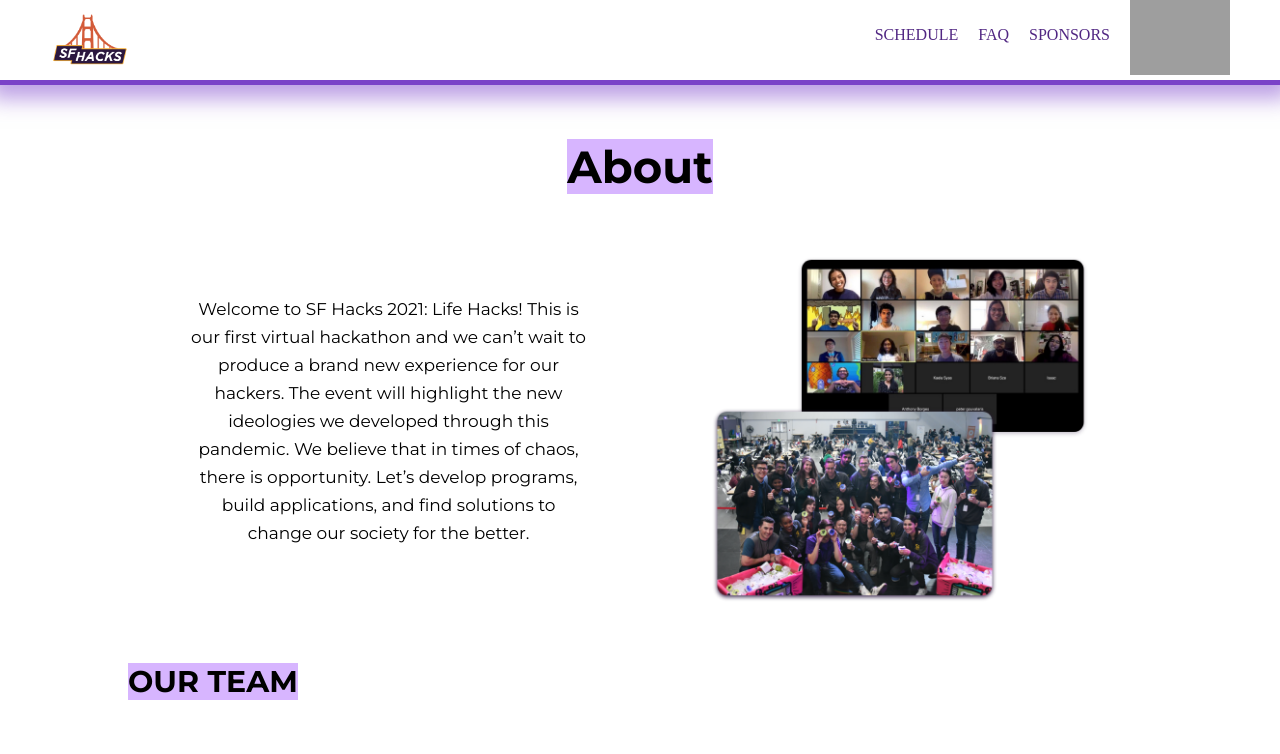
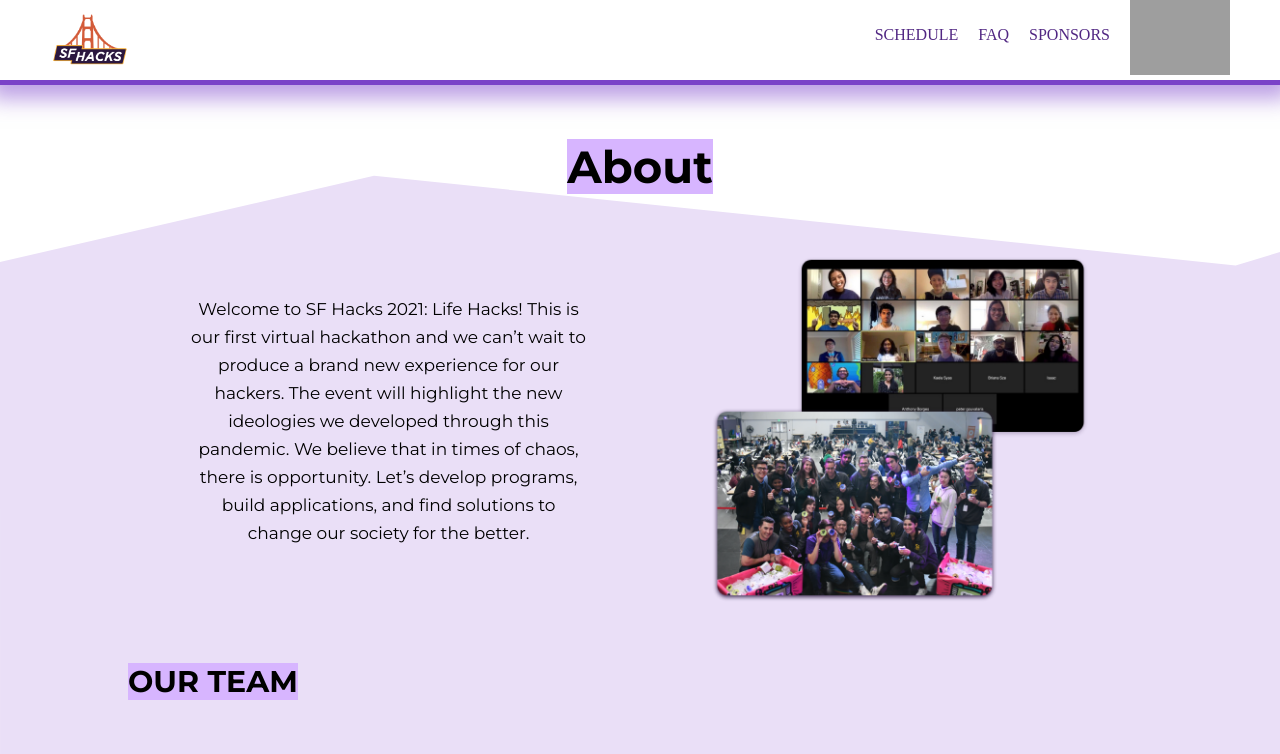
Before and after one commit to sf-hacks-admin/2021website, a React (Create React App) app in the folder app/: page / in a window 1280 px wide. Shown: the top 754 px of the page. Built offline with nearby package versions, Linux system fonts and the light colour scheme; grey boxes are pictures that could not be loaded.

Commit message:
Added background for about section

```diff
--- a/app/src/screens/AboutSection.js
+++ b/app/src/screens/AboutSection.js
@@ -14,6 +14,7 @@ import OrionProfileImage from "../assets/teamProfile/Orion.png";
 import DenisProfileImage from "../assets/teamProfile/Denis.png";
 
 import aboutPicture from "../assets/aboutSection/about-pic.png";
+import aboutBackground from "../assets/aboutSection/about-bg.svg";
 
 import "../styles/AboutSection.css";
 
@@ -71,7 +72,7 @@ const AboutSection = () => {
     }
   ];
   return (
-    <div style={{ paddingRight: "10%", paddingLeft: "10%", marginTop: 50 }}>
+    <div style={{ paddingRight: "10%", paddingLeft: "10%", marginTop: 50, backgroundImage: `url(${aboutBackground})` }}>
       <div className="headingText1" style={{ textAlign: "center" }}>
         <span className="highlight">About</span>
       </div>
```
Also changed, not shown: app/src/assets/aboutSection/about-bg.svg (added).
